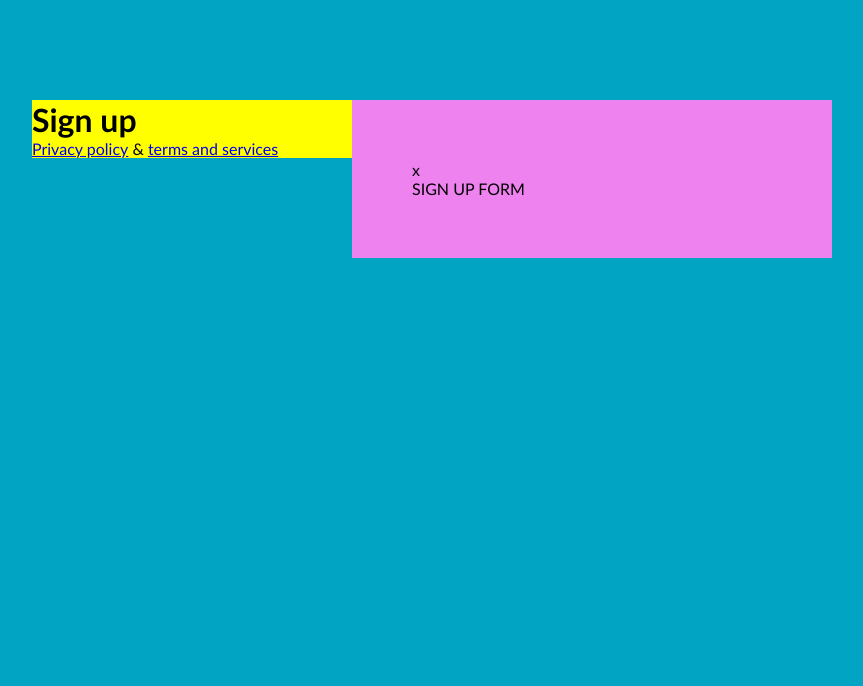
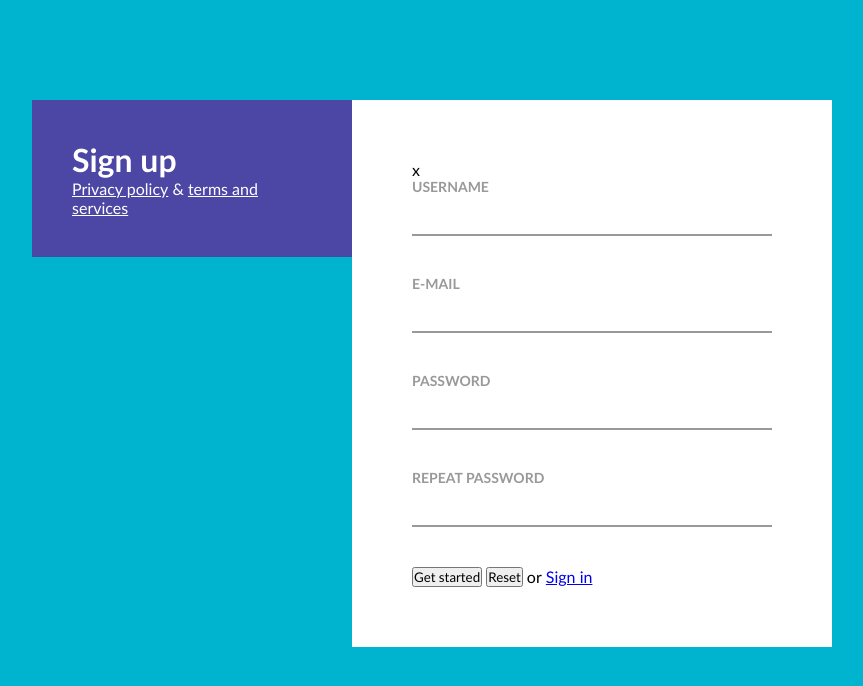
Before and after one commit to ST-dev28/6-sign-up, a plain HTML site: page index.html in a window 1280 px wide. Shown: the whole page, without its empty margins (208-1071 px from the left). Drawn offline with Linux system fonts and the light colour scheme.

Commit message:
Form structure

```diff
--- a/css/main.css
+++ b/css/main.css
@@ -5,12 +5,11 @@ body * {
     vertical-align: top;
     box-sizing: border-box;
     font-family: 'Gill Sans', 'Gill Sans MT', Calibri, 'Trebuchet MS', sans-serif;
-
 }
 
 
 body {
-    background-color: #01A4C3;
+    background-color: #00b4d0;
 }
 
 .container {
@@ -22,32 +21,33 @@ body {
 }
 
 .left-column {
-    display: inline-block;
     width: 40%;
     float: left;
-    background-color: yellow;
-}
-
-.right-column {
-    display: inline-block;
-    width: 60%;
-    padding: 60px;
-    float: left;
-    background-color: violet;
+    padding: 40px;
+    background-color: #4c46a5;
+    color: #fff;
 }
 
 .main-title {
 }
 
- .bottom-links {
+.bottom-links {
+
 }
 
 .bottom-links > a {
+    color: #fff;
+    }
+
+.bottom-links > span {
 
 }
 
-.bottom-links > span {
-
+.right-column {
+    width: 60%;
+    padding: 60px;
+    float: left;
+    background-color: #fff;
 }
 
 .close {
@@ -55,5 +55,47 @@ body {
 }
 
 .form {
+    display: inline-block;
+    width: 100%;
+}
+
+.form-row {
+    display: inline-block;
+    width: 100%;
+}
+
+.form-row + .form-row {
+    margin-top: 40px;
 
 }
+
+label {
+    display: inline-block;
+    width: 100%;
+    color: #999;
+    text-transform: uppercase;
+    font-weight: bold;
+    font-size: 14px;
+    line-height: 16px;
+}
+
+input {
+    display: inline-block;
+    width: 100%;
+    font-size: 20px;
+    line-height: 1.8em;
+    border: none;
+    border-bottom: 2px solid #999;
+}
+
+button {
+
+}
+
+.form-row > span {
+
+}
+
+.form-row > a {
+
+}
--- a/index.html
+++ b/index.html
@@ -20,7 +20,28 @@
         <div class="right-column">
              <div class="close">x</div>
              <form class="form">
-                 SIGN UP FORM
+                 <div class="form-row">
+                     <label for="">Username</label>
+                     <input type="text">
+                    </div>
+                 <div class="form-row">
+                     <label for="">E-mail</label>
+                     <input type="email">
+                    </div>
+                 <div class="form-row">
+                     <label for="">Password</label>
+                     <input type="password">
+                    </div>
+                 <div class="form-row">
+                     <label for="">Repeat password</label>
+                     <input type="password">
+                    </div>
+                <div class="form-row">
+                        <button type="submit">Get started</button>
+                        <button type="reset">Reset</button>
+                        <span>or</span>
+                        <a href="#">Sign in</a>
+                </div>
             </form>
         </div>
     </main>
```
